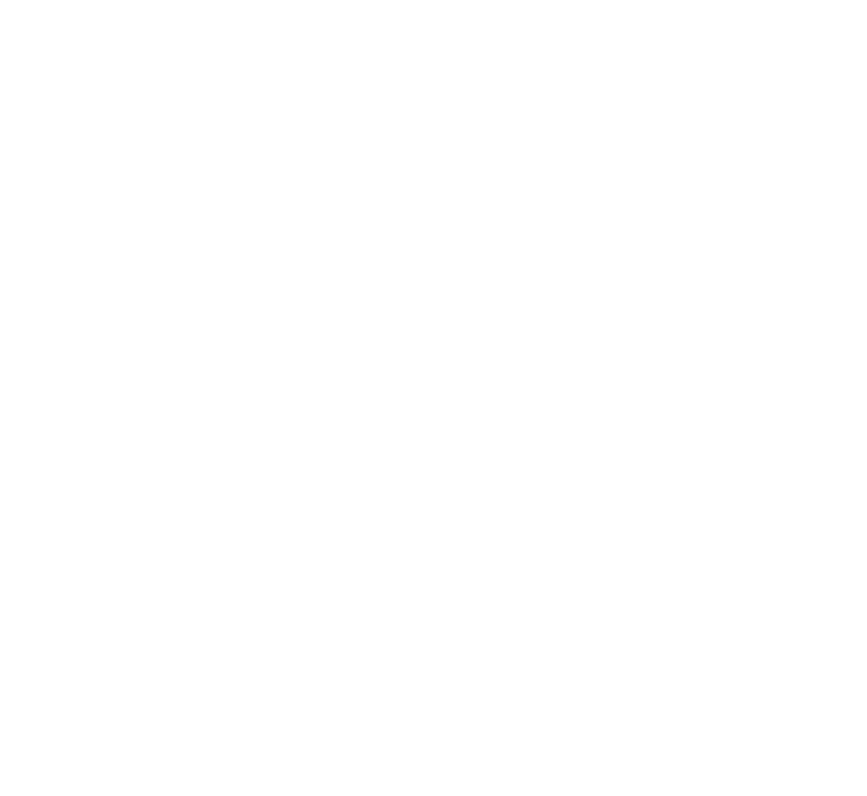
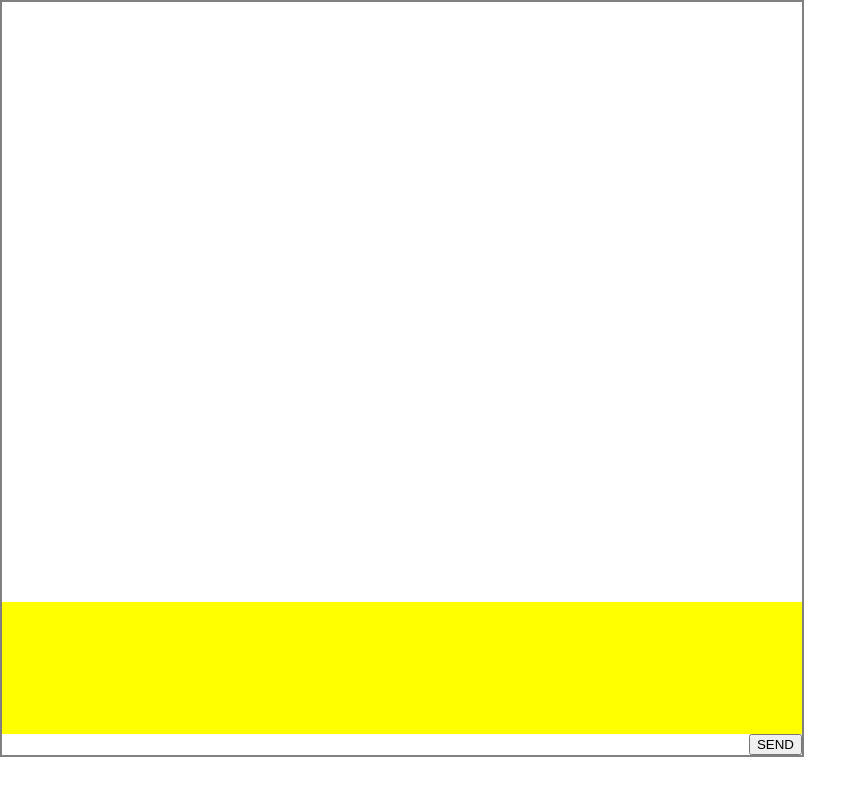
Before and after one commit to open-mo/open-mo, a website: page packages/client/src/index.html in a window 1280 px wide. Shown: the whole page, without its empty margins (0-867 px from the left). Drawn offline with Linux system fonts and the light colour scheme; files that its build step writes are made by us from their sources.

Commit message:
feat(client): add basic chat implementation as reference

```diff
--- a/packages/client/src/index.html
+++ b/packages/client/src/index.html
@@ -2,8 +2,24 @@
 <html>
   <head>
     <title>Pixi Client</title>
+    <link rel="stylesheet" href="style.css">
   </head>
   <body>
-    <div id="canvas"></div>
+    <div>
+      <div id="canvas"></div>
+      <form id="chat-box" class="chat-box">
+        <textarea tabindex="-1" form="chat-box" class="chat-history" readonly></textarea>
+        <div style="display: flex;">
+          <input
+            type="text"
+            class="chat-input"
+            tabindex="1"
+            minlength="1"
+            maxlength="72"
+          />
+          <button type="submit">SEND</button>
+        </div>
+      </form>
+    </div>
   </body>
 </html>
--- /dev/null
+++ b/packages/client/src/network/index.ts
@@ -0,0 +1,4 @@
+const { SERVER_ADDRESS } = process.env;
+const ws = new WebSocket(`ws://${SERVER_ADDRESS}`);
+
+export default ws;
--- /dev/null
+++ b/packages/client/style.css
@@ -0,0 +1,36 @@
+body {
+  margin: 0;
+}
+
+#canvas {
+  width: 800px;
+  height: 600px;
+  border: 2px solid gray;
+  border-bottom: none;
+  outline: none;
+}
+
+.chat-box {
+  width: 800px;
+  display: flex;
+  flex-direction: column;
+  border: 2px solid gray;
+  border-top: none;
+  outline: none;
+}
+
+.chat-history {
+  height: 100%;
+  background-color: yellow;
+  max-height: 128px;
+  min-height: 128px;
+  overflow-y: scroll;
+  resize: none;
+  outline:none;
+  border: none;
+}
+
+.chat-input {
+  border: none;
+  width: 100%;
+}
```
Also changed, not shown: packages/client/src/game/chatSetup.ts (added, +27 -0 lines), packages/client/src/game/index.ts (added, +7 -0 lines), packages/client/src/index.ts (+10 -7 lines), packages/client/src/network/dataHandler.ts (added, +36 -0 lines), packages/client/src/network/packetTypes.ts (added, +9 -0 lines), packages/client/src/types/index.ts (added, +21 -0 lines), packages/client/.eslintrc.js.
